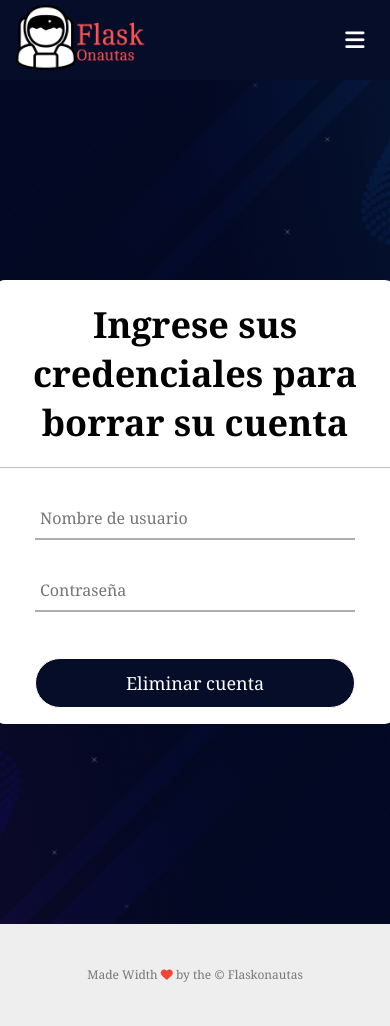
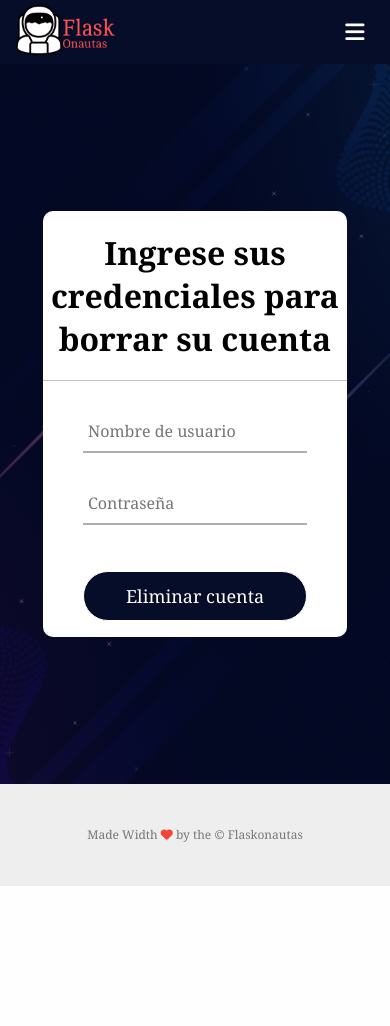
Before and after one commit to TarabayIvan/tp-introds-flaskonautas, a Flask app: page /delete-account in a window 390 px wide. After the commit the page ends 886 px from the top, so only its background shows below. Run offline with Flask 3, Linux system fonts and the light colour scheme.

Commit message:
se arreglaron algunas secciones de la pagina que no estaban optimizadas para dispositivos mas pequeños

```diff
--- a/Client/static/css/style.css
+++ b/Client/static/css/style.css
@@ -18,6 +18,11 @@ header {
     background-position: center;
     background-size: cover;
     position: relative;
+}
+@media (max-width: 700px) {
+    header {
+        min-height: 45rem;
+    }
 }
 
 .sub-header {
@@ -179,6 +184,9 @@ nav .fa {
         text-align: left;
         z-index: 2;
         transition: 0.7s;
+    }
+    nav img {
+        width: 100px;
     }
 
     nav .fa {
@@ -385,6 +393,16 @@ input[type="submit"] {
 input[type="submit"]:hover {
     border-color: rgb(3, 7, 26);
     transition: .5s;
+}
+
+@media (max-width: 700px) {
+    .formlogin {
+        top: 50%;
+        width: 19rem;
+    }
+    .formlogin h1 {
+        font-size: 2rem;
+    }
 }
 
 /* Sign Up */
@@ -696,7 +714,7 @@ footer h4 {
 
 /* ----- nav --------*/
 .sub-header {
-  height: 50vh;
+  height: 30vh;
   width: 100%;
   background-image: linear-gradient(rgba(4, 9, 30, 0.7), rgba(4, 9, 30, 0.7)),
   url(../images/banner.jpg);
```
